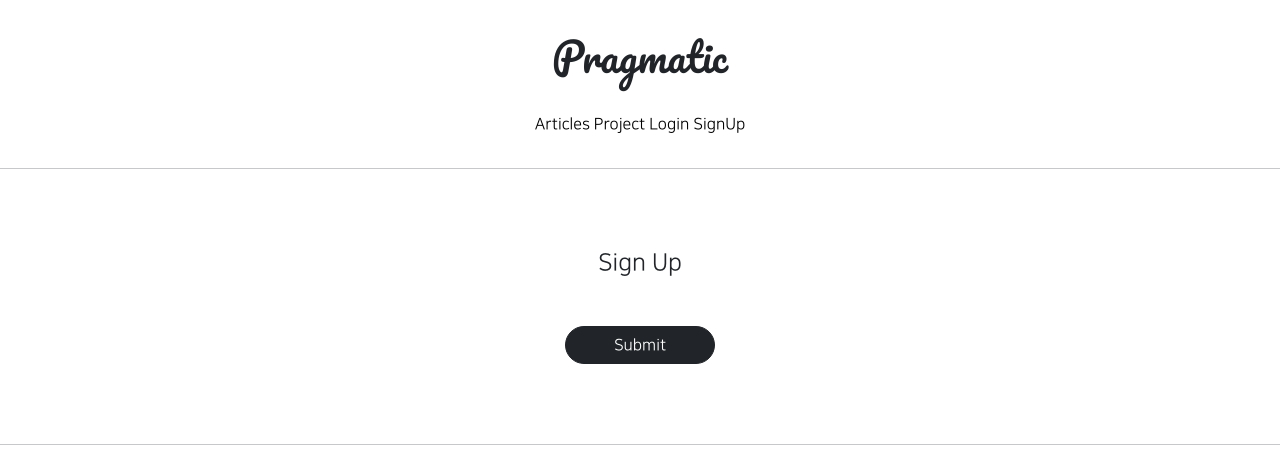
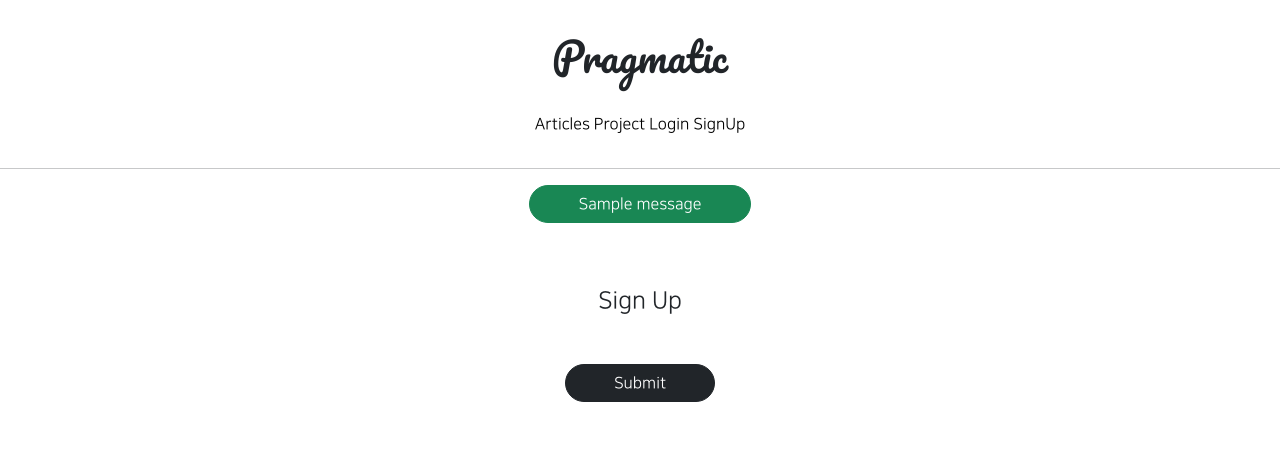
Before and after one commit to tae00909/gis_1, a Django app: template accountapp/templates/accountapp/create.html in a window 1280 px wide. Shown: the top 463 px of the page. Run offline with Django 3.2, Linux system fonts and the light colour scheme; the template is opened without the code that fills it, so the values that code supplies are empty; tables that the repository leaves empty hold one stand-in row (values such as "Sample post"); one stand-in notice (Sample message) is shown; some libraries are stand-ins or nearby versions.

Commit message:
8/24 3ban class commit 4

```diff
--- a/likeapp/views.py
+++ b/likeapp/views.py
@@ -1,3 +1,4 @@
+from django.contrib import messages
 from django.contrib.auth.decorators import login_required
 from django.http import HttpResponseRedirect
 from django.shortcuts import render
@@ -24,8 +25,13 @@ class LikeArticleView(RedirectView):
                                                 article=article)
 
         if like_record.exists():
+            # 좋아요가 반영 x
+            # 장고 메세지 모듈 사용
+            messages.add_message(request, messages.ERROR, '좋아요는 한번만 가능합니다')
             return HttpResponseRedirect(reverse('articleapp:detail', kwargs={'pk':kwargs['article_pk']}))
         else:
+            # 좋아용 반영 o
+            messages.add_message(request, messages.SUCCESS, '좋아요가 반영되었습니다')
             LikeRecord(user=user, article=article).save()
 
         article.like += 1
--- a/templates/base.html
+++ b/templates/base.html
@@ -9,6 +9,15 @@
 
 <hr>
 
+{# messages: 장고에서 기본적으로 제공한느 객체 #}
+{% for message in messages %}
+    <div class="text-center">
+        <div class="btn btn-success rounded-pill px-5">
+            {{ message }}
+        </div>
+    </div>
+{% endfor %}
+
 {% block content %}
 {% endblock %}
 
```
